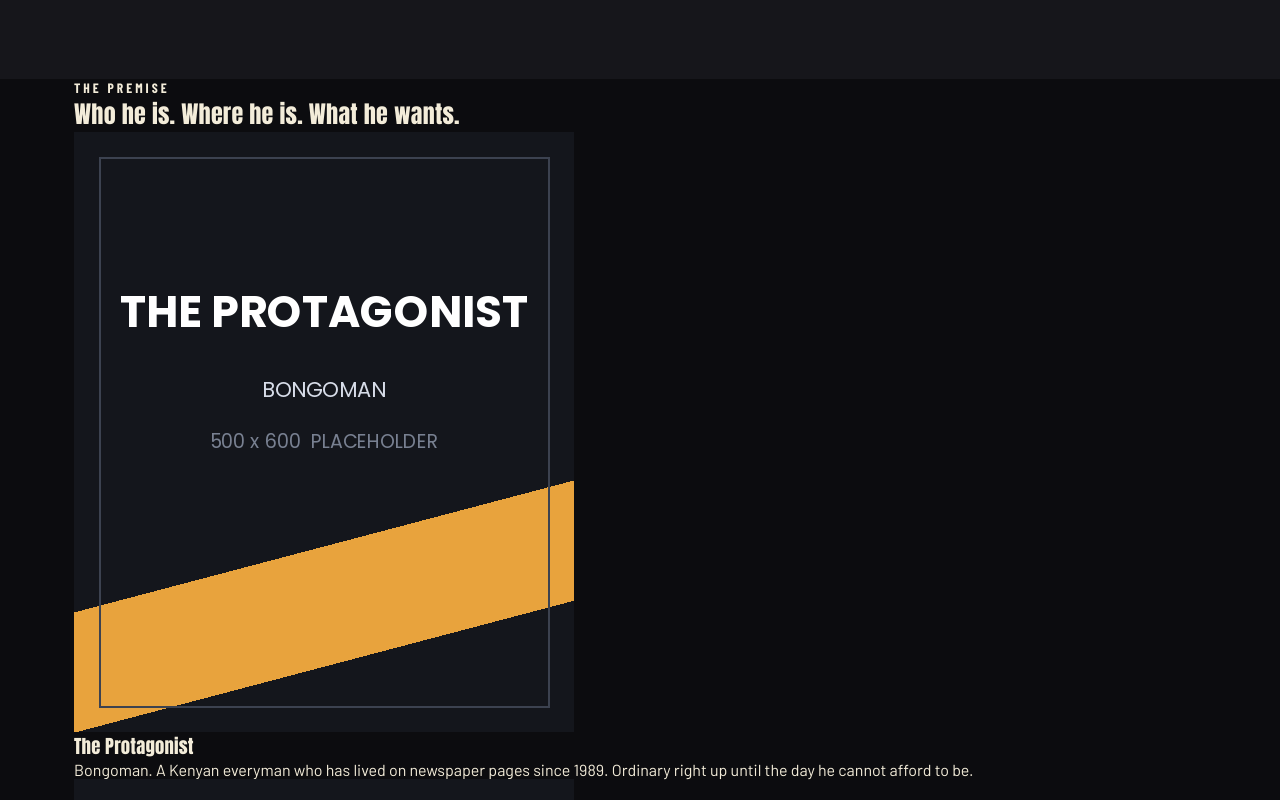
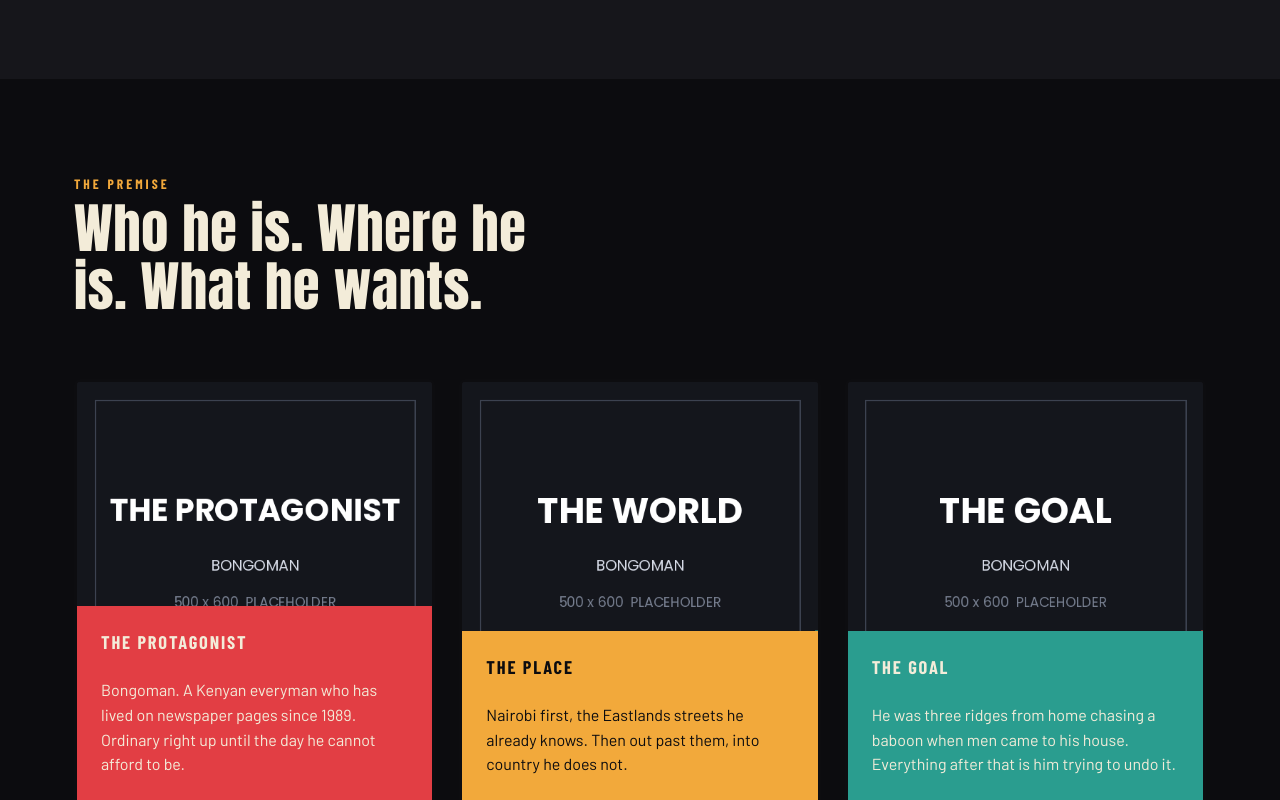
Before and after one commit to mathewomolo/bongoman, a React (Vite) app: page / in a window 1280 px wide. Shown: the part 6900-7700 px from the top of the page. Built offline with nearby package versions, Linux system fonts and the light colour scheme.

Commit message:
Add missing Premise styles

```diff
--- a/src/components/Premise.css
+++ b/src/components/Premise.css
@@ -0,0 +1,214 @@
+.premise {
+  position: relative;
+  padding-block: var(--space-6);
+  background: var(--color-ink);
+}
+
+.premise__eyebrow {
+  color: var(--color-gold);
+}
+
+.premise__heading {
+  margin-top: var(--space-1);
+  font-size: clamp(2rem, 5.5vw, 3.4rem);
+  line-height: 1.05;
+  color: var(--color-paper);
+  max-width: 22ch;
+}
+
+/* Stacked on a phone, which is what was agreed: three 500x600 cards side
+   by side at that width would each be about 100px wide. */
+.premise__grid {
+  display: grid;
+  grid-template-columns: 1fr;
+  gap: var(--space-4);
+  margin-top: var(--space-5);
+}
+
+@media (min-width: 860px) {
+  .premise__grid {
+    grid-template-columns: repeat(3, 1fr);
+    gap: var(--space-3);
+  }
+}
+
+/* ---- the card ------------------------------------------------------
+
+   THE FOUR NUMBERS WORTH TOUCHING, kept together here rather than
+   scattered down the file:
+
+     --peek        how much of the panel shows at rest. This is the
+                   title band. Set it to 0 for the pure reference
+                   behaviour, where the card is bare artwork until you
+                   hover it. It is not 0 because three unlabelled
+                   pictures on a marketing page is a guessing game.
+     --panel-rise  how long the panel takes to travel.
+     --copy-lag    how far BEHIND the panel the words start. This is the
+                   number the whole effect lives on. Take it to 0 and
+                   the thing immediately looks cheap.
+     --copy-rise   how long the words take once they start. */
+.premise__card {
+  --peek: 72px;
+  --panel-rise: 0.42s;
+  --copy-lag: 0.12s;
+  --copy-rise: 0.34s;
+
+  /* Matches the 500 x 600 source art, declared here so the row does not
+     reflow as the three images load in. */
+  position: relative;
+  aspect-ratio: 5 / 6;
+  overflow: hidden;
+
+  border: 3px solid var(--color-ink-line);
+  border-radius: 6px;
+  background: var(--color-ink-soft);
+}
+
+.premise__art {
+  display: block;
+  width: 100%;
+  height: 100%;
+  object-fit: cover;
+}
+
+/* ---- the panel -----------------------------------------------------
+
+   Bottom anchored and moved with transform only. Never height, top or
+   width: those are layout properties, so animating them makes the
+   browser re-run layout on every frame and the wipe stutters on a
+   phone. transform and opacity are the two things it can do on the
+   compositor without touching layout at all.
+
+   `translateY(100%)` is relative to the PANEL's own height, not the
+   card's, which is why this works without knowing how tall the copy
+   is. Subtracting --peek from that leaves exactly the title band
+   showing. */
+.premise__panel {
+  position: absolute;
+  left: 0;
+  right: 0;
+  bottom: 0;
+
+  padding-inline: var(--space-3);
+  padding-bottom: var(--space-3);
+
+  background: var(--panel-bg);
+  color: var(--panel-fg);
+
+  transform: translateY(calc(100% - var(--peek)));
+  transition: transform var(--panel-rise) cubic-bezier(0.22, 1, 0.36, 1);
+}
+
+.premise__card:hover .premise__panel,
+.premise__card:focus-within .premise__panel {
+  transform: translateY(0);
+}
+
+/* The title band. Its height IS --peek, so what shows at rest is
+   exactly this line and nothing clipped above or below it. */
+.premise__title {
+  display: flex;
+  align-items: center;
+  height: var(--peek);
+  margin: 0;
+
+  font-family: var(--font-condensed);
+  font-weight: 700;
+  text-transform: uppercase;
+  letter-spacing: 0.1em;
+  font-size: clamp(1rem, 1.6vw, 1.15rem);
+  line-height: 1.1;
+  color: inherit;
+}
+
+/* ---- the staged copy -----------------------------------------------
+
+   THE POINT OF THE WHOLE SECTION.
+
+   The panel leads and the words follow. The delay lives ONLY in the
+   hover rule, deliberately, so it applies on the way in and not on the
+   way out. Put the delay on the base rule instead and the copy hangs
+   around for an extra 120ms after you move the pointer away, which
+   reads as the card being slow to let go.
+
+   So: arriving, panel first and words catching up. Leaving, both go at
+   once. */
+.premise__copy {
+  margin: 0;
+  padding-bottom: var(--space-1);
+  font-size: clamp(0.92rem, 1.3vw, 1rem);
+  line-height: 1.55;
+  color: inherit;
+
+  opacity: 0;
+  transform: translateY(14px);
+  transition:
+    opacity var(--copy-rise) ease,
+    transform var(--copy-rise) cubic-bezier(0.22, 1, 0.36, 1);
+}
+
+.premise__card:hover .premise__copy,
+.premise__card:focus-within .premise__copy {
+  opacity: 1;
+  transform: translateY(0);
+  transition-delay: var(--copy-lag);
+}
+
+/* ---- the three panel colours ---------------------------------------
+
+   Red and gold are the site's existing accents. The teal is the one new
+   colour on this page, and it is the same teal the placeholder art
+   batch already uses, so it is at least consistent within the project
+   rather than pulled out of the air. Change it here and it changes
+   nowhere else. */
+.premise__card--red {
+  --panel-bg: var(--color-action-red);
+  --panel-fg: var(--color-paper);
+}
+
+.premise__card--gold {
+  --panel-bg: var(--color-gold);
+  --panel-fg: var(--color-ink);
+}
+
+.premise__card--teal {
+  /* PLACEHOLDER: not yet a site token. Promote it to index.css if it
+     earns a second use anywhere. */
+  --panel-bg: #2a9d8f;
+  --panel-fg: var(--color-paper);
+}
+
+/* ---- touch ---------------------------------------------------------
+
+   No hover on a phone, so the panels sit open permanently. Agreed as
+   the default, because the alternative is that a large share of
+   visitors never see the copy at all.
+
+   `hover: none` targets the input device rather than the screen width,
+   which is the right test: a small laptop window still has a pointer
+   and should still get the wipe. */
+@media (hover: none) {
+  .premise__panel {
+    transform: translateY(0);
+  }
+
+  .premise__copy {
+    opacity: 1;
+    transform: none;
+  }
+}
+
+/* Someone who asked for less movement gets the panels open rather than
+   static and empty. The information is the point; the wipe is not. */
+@media (prefers-reduced-motion: reduce) {
+  .premise__panel {
+    transform: translateY(0);
+    transition: none;
+  }
+
+  .premise__copy {
+    opacity: 1;
+    transform: none;
+    transition: none;
+  }
+}
```
